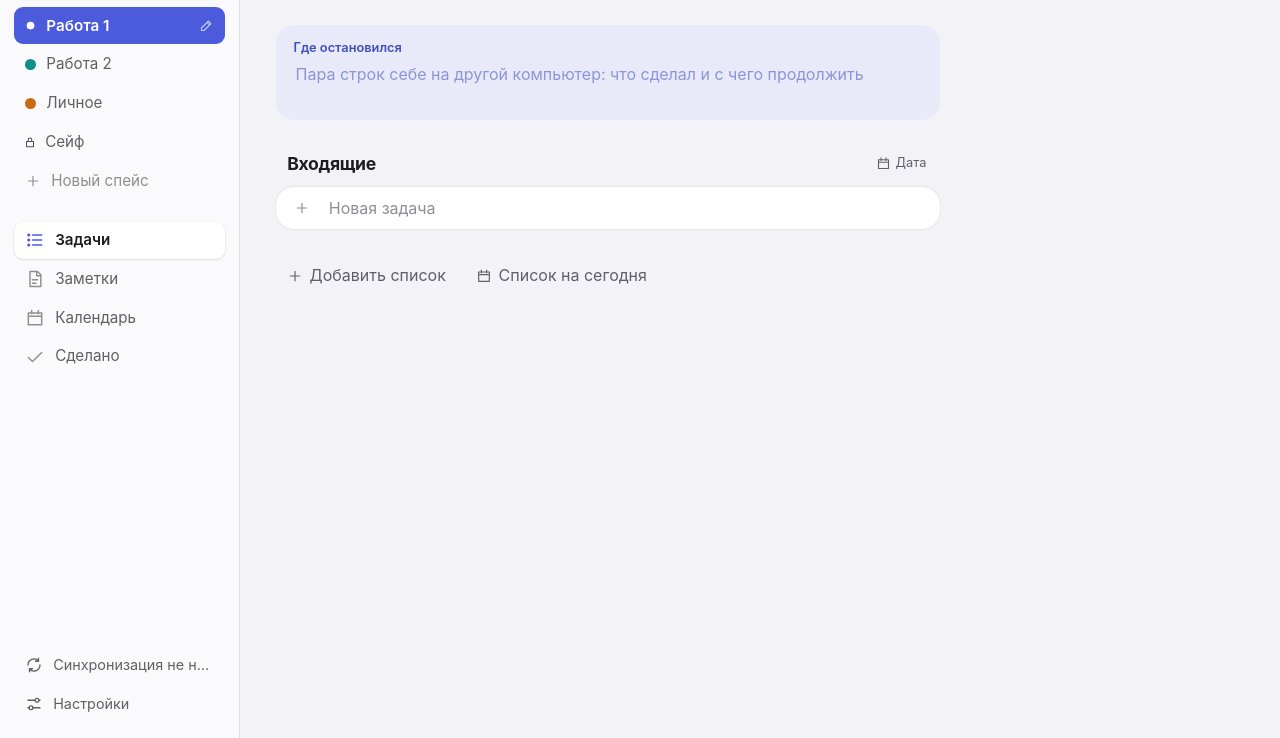
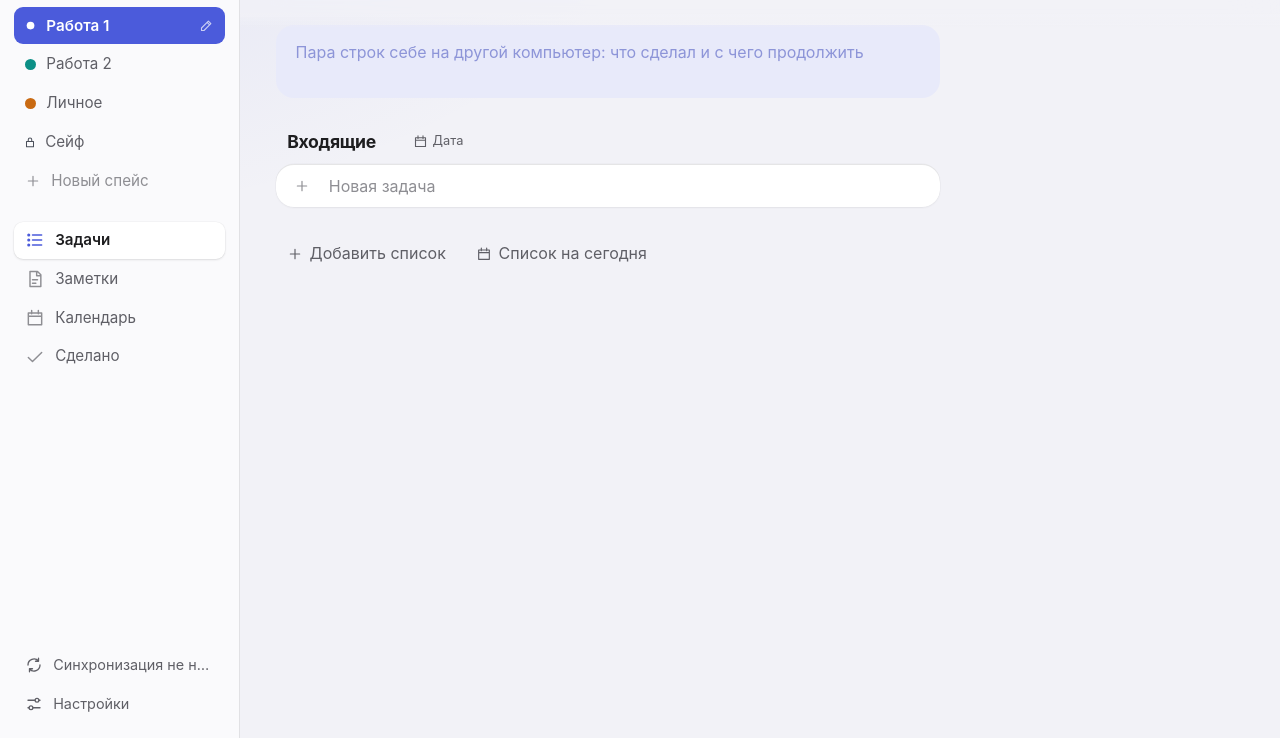
Before and after one commit to time2blink/msync, a plain HTML site: page index.html in a window 1280 px wide. Shown: the part 62-800 px from the top of the page. Drawn offline with Linux system fonts and the light colour scheme.

Commit message:
MSync: доработка оформления по критике
- Фон: едва заметный оттенок цвета текущего спейса сверху
- «Где остановился»: подпись скрыта визуально, остаётся для программ чтения с экрана
- Счётчик задач стоит рядом с названием списка, а не у правого края

Co-Authored-By: Claude Haiku 5.5 <noreply@anthropic.com>

```diff
--- a/styles.css
+++ b/styles.css
@@ -81,7 +81,11 @@ html {
 
 body {
   margin: 0;
-  background: var(--bg);
+  /* Едва заметный оттенок цвета спейса сверху: он узнаётся без лишних декораций. */
+  background:
+    radial-gradient(60rem 34rem at 0% -12%, color-mix(in srgb, var(--accent) 10%, transparent), transparent 70%),
+    var(--bg);
+  background-attachment: fixed;
   color: var(--text);
   -webkit-font-smoothing: antialiased;
   -webkit-tap-highlight-color: transparent;
@@ -232,7 +236,10 @@ input:focus-visible, textarea:focus-visible, select:focus-visible { outline-offs
   position: relative; margin-bottom: 1.75rem; padding: 0.9rem 1.1rem 0.8rem;
   border-radius: var(--r-lg); background: var(--tint-strong);
 }
-.handoff label { display: block; font-size: 0.8rem; font-weight: 600; color: var(--accent-text); margin-bottom: 0.2rem; }
+/* Подпись есть для программ чтения с экрана, но не над полем: подсказка в поле объясняет то же самое. */
+.handoff label {
+  position: absolute; width: 1px; height: 1px; overflow: hidden; clip: rect(0 0 0 0); white-space: nowrap;
+}
 .handoff textarea {
   display: block; width: 100%; border: 0; background: none; outline: none; resize: none;
   field-sizing: content; min-height: 2.9rem; line-height: 1.45;
@@ -247,11 +254,12 @@ input:focus-visible, textarea:focus-visible, select:focus-visible { outline-offs
 .list-head h3 { flex: 1; }
 .list-head h3::first-letter { text-transform: uppercase; }
 .list-name {
-  flex: 1; min-width: 0; border: 0; background: none; padding: 0.15rem 0.4rem; margin-left: -0.4rem; border-radius: 7px;
+  flex: 0 1 auto; width: auto; field-sizing: content; max-width: 100%; min-width: 0;
+  border: 0; background: none; padding: 0.15rem 0.4rem; margin-left: -0.4rem; border-radius: 7px;
   transition: background-color 180ms;
 }
 .list-name:hover { background: var(--hover); }
-.count { font-size: 0.85rem; color: var(--text-3); font-variant-numeric: tabular-nums; }
+.count { font-size: 0.85rem; color: var(--text-3); font-variant-numeric: tabular-nums; margin-right: 0.3rem; }
 .list-date {
   position: relative; display: inline-flex; align-items: center; gap: 0.3rem; cursor: pointer;
   height: 1.8rem; padding: 0 0.6rem; border-radius: 8px; font-size: 0.8rem; color: var(--text-2);
```
